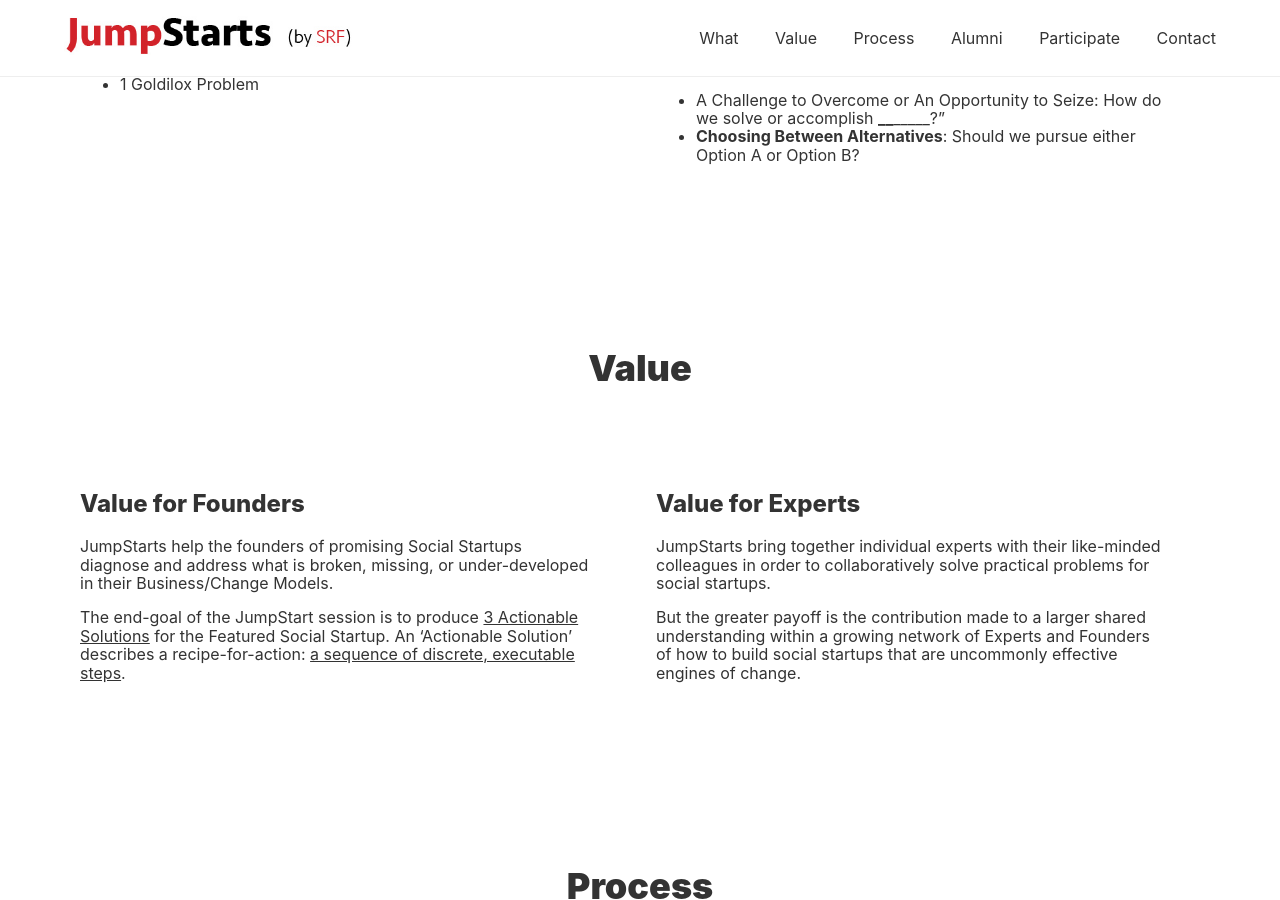
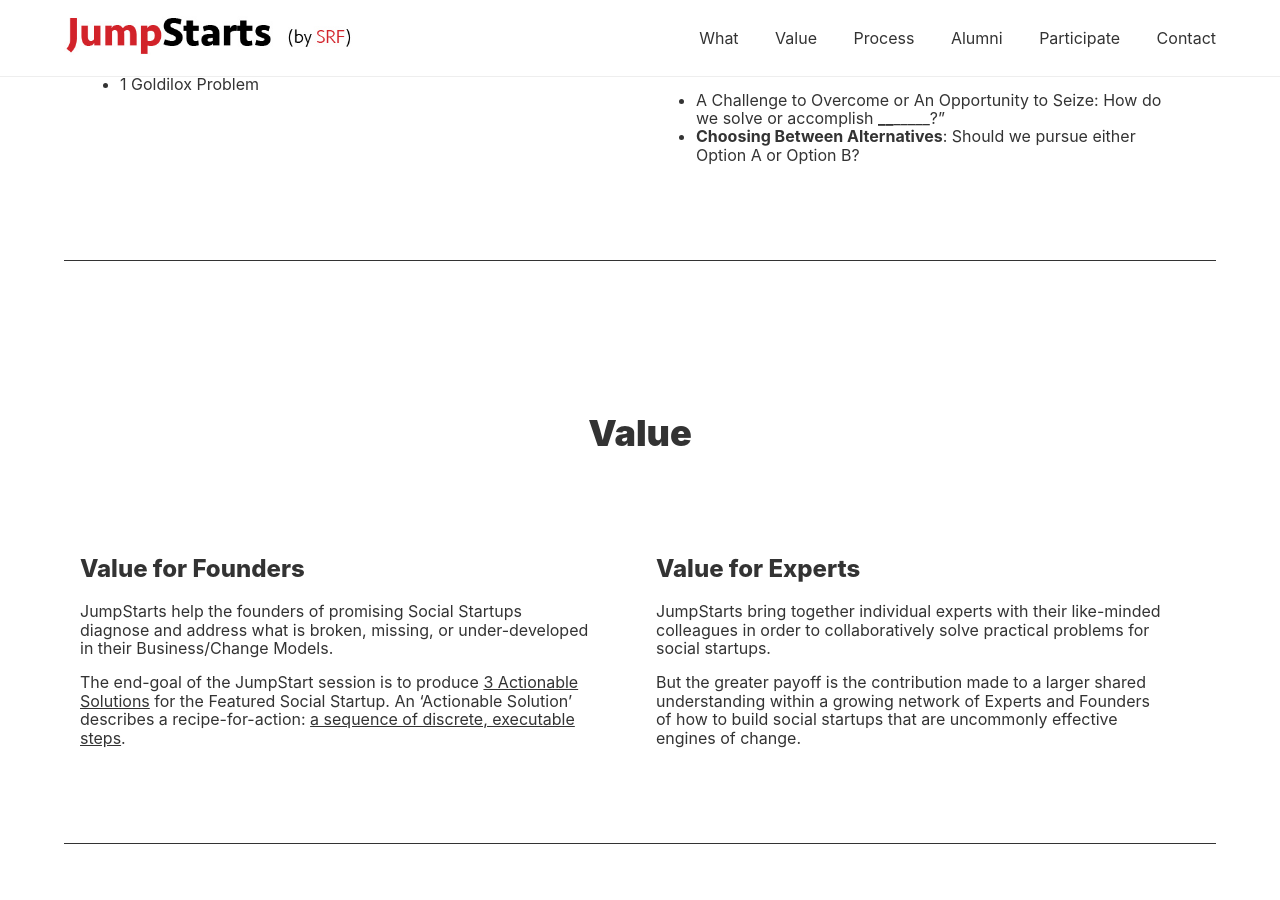
Before and after one commit to aaronergreen/jumpstarts, a Jekyll site: the page built from index.html, in a window 1280 px wide and 900 px high, scrolled down 1244 px. Built offline with Jekyll 4.4.1, drawn with Linux system fonts in a browser that asks for light colours.

Commit message:
add borders below sections apcr

```diff
--- a/_layouts/home.html
+++ b/_layouts/home.html
@@ -11,7 +11,7 @@ layout: default
 
   {% assign data = site.about | sort: 'order' %}
   {% for object in data  %}
-    <div id="{{ object.slug }}" class="pt5 cf mt5 bg-near-whiteTK">
+    <div id="{{ object.slug }}" class="pv5 cf mt5 bg-near-whiteTK bb">
       <div class="tc pb5">
         <h1 class="f2 fw9 mb0">
           {{ object.title | markdownify | remove: '<p>' | remove: '</p>'  }}
```
